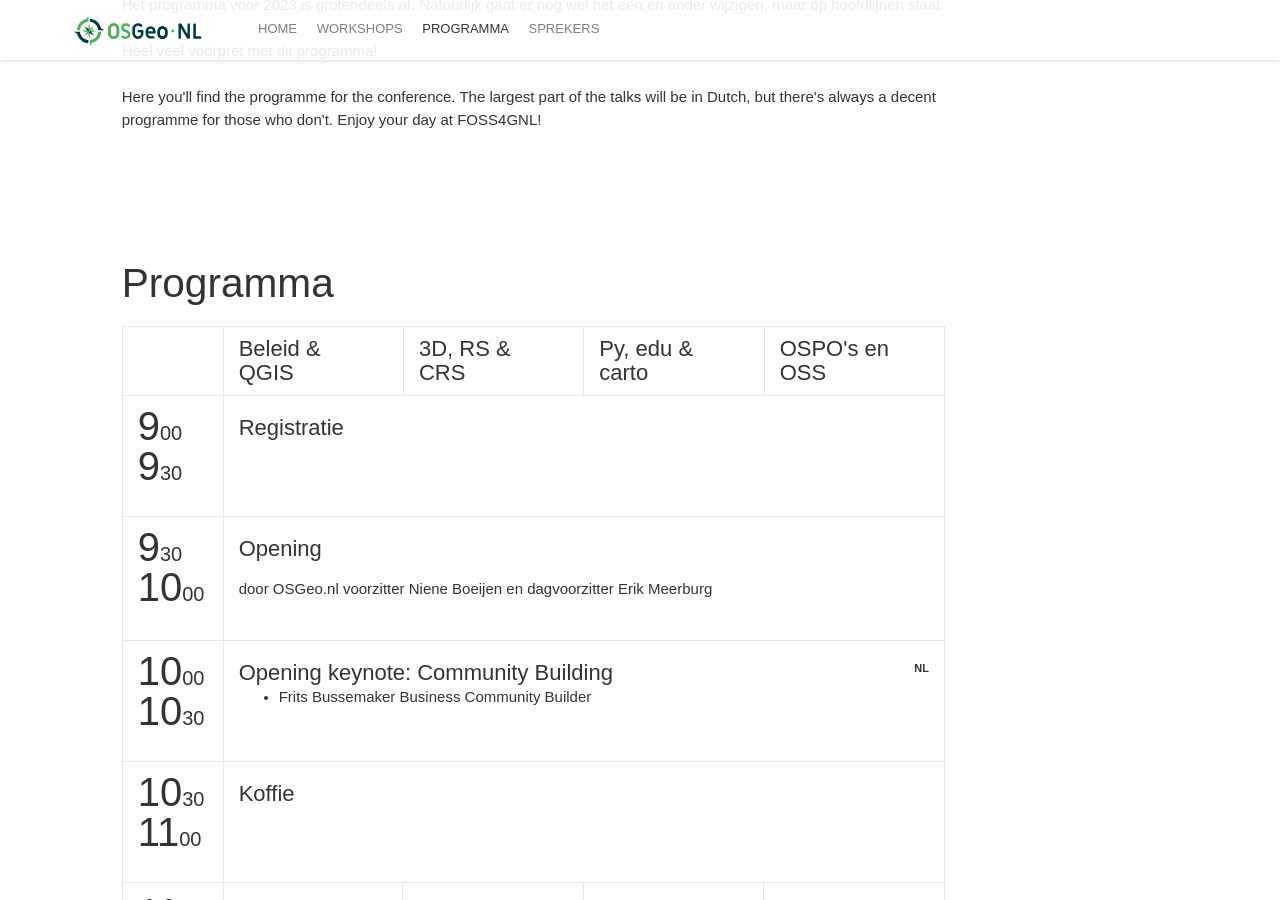
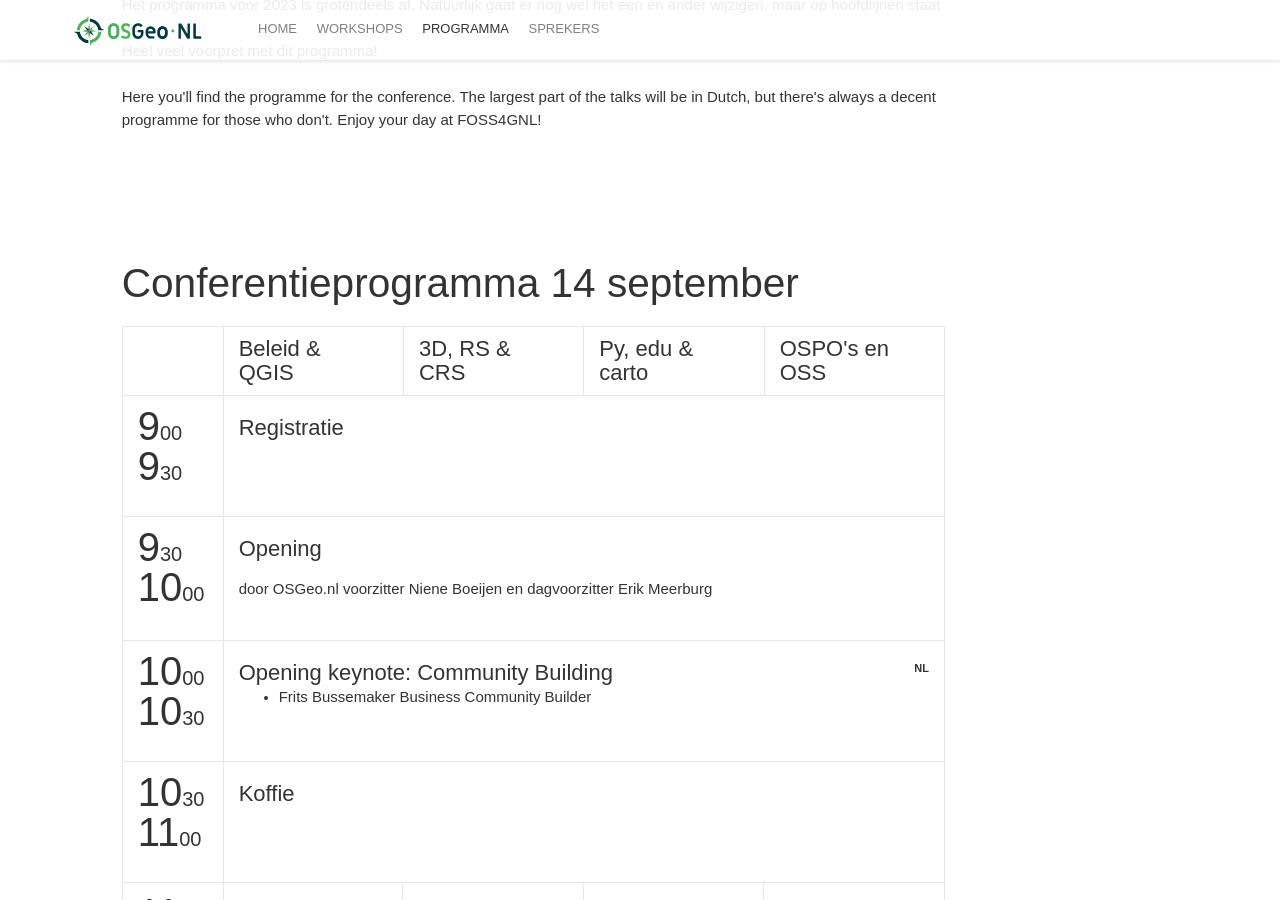
Before and after one commit to foss4gnl/2023.foss4g.nl, a Jekyll site: the page built from conference.html, in a window 1280 px wide and 900 px high, scrolled down 464 px. Built offline with Jekyll 4.4.1, drawn with Linux system fonts in a browser that asks for light colours; nearby versions of some CDN libraries; some web fonts are replaced; comment, search, counter and statistics services are not loaded.

Commit message:
Update schedule_conference.yml

```diff
--- a/_data/schedule_conference.yml
+++ b/_data/schedule_conference.yml
@@ -1,7 +1,7 @@
 -
   date: "2023-09-14"
-  dateReadale: "14 september"
-  title: "Programma"
+  dateReadable: "14 september"
+  title: "Conferentieprogramma 14 september"
   tracks:
     - {title: "Beleid & QGIS", color: "#90be4e"}
     - {title: "3D, RS & CRS", color: "#e91e63"}
```
